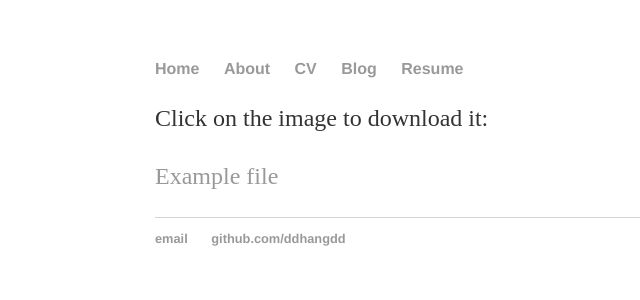
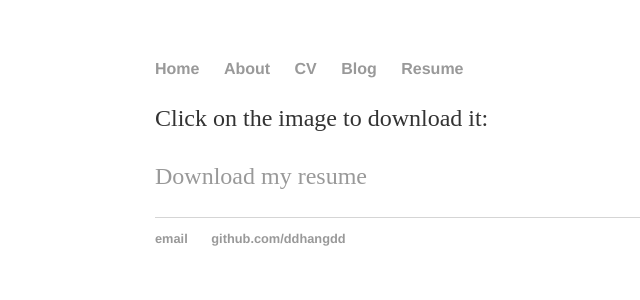
Before and after one commit to ddhangdd/ddhangdd.github.io, a Jekyll site: the page built from resume/index.html, in a window 1280 px wide. Shown: the top 300 px of the page, without its empty margins (37-677 px from the left). Built offline with Jekyll 4.4.1, drawn with Linux system fonts in a browser that asks for light colours.

Commit message:
Update index.html

```diff
--- a/resume/index.html
+++ b/resume/index.html
@@ -5,4 +5,4 @@ permalink: /resume/
 ---
 
 <p>Click on the image to download it:<p>
-<a href="https://www.computerhope.com/example.zip">Example file</a>
+<a href="https://github.com/ddhangdd/ddhangdd.github.io/blob/master/pdf/HW_2.pdf">Download my resume</a>
```
